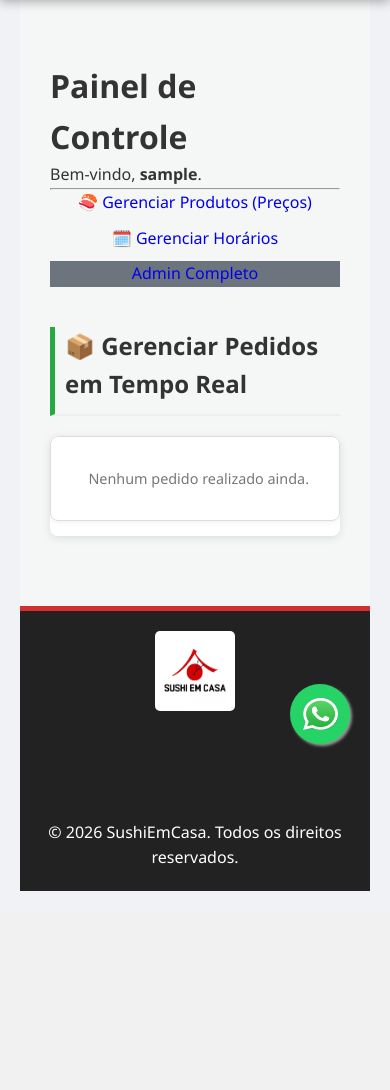
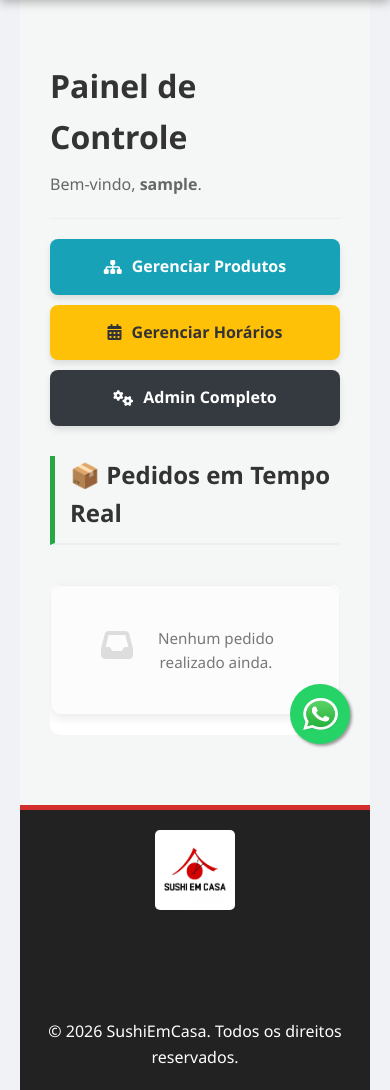
Before and after one commit to jarthur-duarte/SushiEmCasa, a Django app: page /painel/ in a window 390 px wide. Shown: the part 60-1150 px from the top of the page. Before the commit the page ends 951 px from the top, so only its background shows below. Run offline with Django 5.2, Linux system fonts and the light colour scheme; the visitor is signed in with stand-in values (Sample User, id 1); data that the repository does not hold is empty.

Commit message:
"painel mobile"

```diff
--- a/sushiemcasa/templates/sushiemcasa/painel/dashboard.html
+++ b/sushiemcasa/templates/sushiemcasa/painel/dashboard.html
@@ -3,32 +3,236 @@
 
 {% block title %}Painel de Controle{% endblock %}
 
+{% block extra_css %}
+    <link rel="stylesheet" href="https://cdnjs.cloudflare.com/ajax/libs/font-awesome/6.5.1/css/all.min.css">
+
+    <style>
+        /* --- ESTILOS GERAIS --- */
+        .container-admin {
+            max-width: 1200px;
+            margin: 40px auto;
+            padding: 0 20px;
+            padding-bottom: 80px;
+        }
+
+        h1 { color: #333; margin-bottom: 10px; }
+
+        /* --- BOTÕES DE TOPO (LINKS RÁPIDOS) --- */
+        .admin-actions {
+            display: flex;
+            gap: 15px;
+            flex-wrap: wrap;
+            margin-bottom: 30px;
+            margin-top: 20px;
+        }
+
+        .btn-action {
+            flex: 1;
+            min-width: 200px;
+            padding: 15px;
+            text-align: center;
+            text-decoration: none;
+            color: white;
+            border-radius: 8px;
+            font-weight: bold;
+            transition: transform 0.2s, box-shadow 0.2s;
+            display: flex;
+            align-items: center;
+            justify-content: center;
+            gap: 10px;
+            box-shadow: 0 4px 6px rgba(0,0,0,0.1);
+        }
+
+        .btn-produtos { background-color: #17a2b8; } /* Azul Petróleo */
+        .btn-horarios { background-color: #ffc107; color: #333; } /* Amarelo */
+        .btn-django { background-color: #343a40; } /* Cinza Escuro */
+
+        .btn-action:hover { transform: translateY(-2px); box-shadow: 0 6px 12px rgba(0,0,0,0.15); filter: brightness(1.1); }
+
+        /* --- TABELA DE PEDIDOS --- */
+        .titulo-secao {
+            margin-bottom: 20px;
+            color: #333;
+            border-left: 5px solid #28a745;
+            padding-left: 15px;
+            font-size: 1.5rem;
+        }
+
+        .tabela-container {
+            overflow-x: auto; /* Rolagem lateral se necessário no desktop */
+            background: white;
+            border-radius: 10px;
+            box-shadow: 0 4px 15px rgba(0,0,0,0.05);
+        }
+
+        .tabela-admin {
+            width: 100%;
+            border-collapse: collapse;
+            font-size: 0.95rem;
+        }
+
+        .tabela-admin th {
+            background-color: #f8f9fa;
+            color: #555;
+            font-weight: bold;
+            text-transform: uppercase;
+            padding: 15px;
+            text-align: left;
+            border-bottom: 2px solid #ddd;
+        }
+
+        .tabela-admin td {
+            padding: 15px;
+            border-bottom: 1px solid #eee;
+            vertical-align: middle;
+            color: #444;
+        }
+
+        /* Select de Status */
+        .status-select {
+            padding: 8px;
+            border-radius: 5px;
+            border: 1px solid #ced4da;
+            background-color: #fff;
+            cursor: pointer;
+            font-size: 0.9rem;
+        }
+
+        /* Botões da Tabela (Salvar/Excluir) */
+        .btn-icon {
+            border: none;
+            width: 35px;
+            height: 35px;
+            border-radius: 5px;
+            cursor: pointer;
+            display: inline-flex;
+            align-items: center;
+            justify-content: center;
+            color: white;
+            transition: 0.2s;
+            font-size: 1rem;
+        }
+        .btn-save { background-color: #28a745; }
+        .btn-save:hover { background-color: #218838; }
+
+        .btn-delete { background-color: #dc3545; margin-left: 5px; }
+        .btn-delete:hover { background-color: #c82333; }
+
+        /* Badges de Status (Visualização) */
+        .badge {
+            padding: 6px 12px;
+            border-radius: 20px;
+            color: white;
+            font-weight: bold;
+            font-size: 0.75rem;
+            text-transform: uppercase;
+            display: inline-block;
+            white-space: nowrap;
+        }
+        .bg-pending { background-color: #ffc107; color: #333; }
+        .bg-accepted { background-color: #69069e; }
+        .bg-in-preparation { background-color: #17a2b8; }
+        .bg-ready-to-pickup { background-color: #fd7e14; }
+        .bg-out-for-delivery { background-color: #007bff; }
+        .bg-delivered { background-color: #28a745; }
+        .bg-cancelled { background-color: #dc3545; }
+
+
+        /* =========================================
+           VISÃO MOBILE (TABELA VIRA CARDS)
+           ========================================= */
+        @media (max-width: 768px) {
+
+            /* Ajuste dos botões de topo */
+            .admin-actions { flex-direction: column; gap: 10px; }
+            .btn-action { width: 100%; margin: 0; }
+
+            /* Esconde cabeçalho da tabela */
+            .tabela-admin thead { display: none; }
+
+            /* Container vira transparente */
+            .tabela-container { background: transparent; box-shadow: none; }
+
+            /* Transforma linhas em blocos (Cards) */
+            .tabela-admin, .tabela-admin tbody, .tabela-admin tr, .tabela-admin td {
+                display: block;
+                width: 100%;
+                box-sizing: border-box;
+            }
+
+            .tabela-admin tr {
+                background: #fff;
+                margin-bottom: 20px;
+                border-radius: 12px;
+                box-shadow: 0 4px 10px rgba(0,0,0,0.08);
+                border: 1px solid #f0f0f0;
+                overflow: hidden;
+            }
+
+            /* Células viram linhas flexíveis */
+            .tabela-admin td {
+                display: flex;
+                justify-content: space-between;
+                align-items: center;
+                text-align: right;
+                padding: 12px 15px;
+                border-bottom: 1px solid #f5f5f5;
+            }
+
+            .tabela-admin td:last-child {
+                border-bottom: none;
+                background-color: #fcfcfc; /* Destaque para a área de ação */
+                padding: 15px;
+                justify-content: flex-end; /* Alinha botões à direita */
+            }
+
+            /* Rótulo (Label) à esquerda */
+            .tabela-admin td::before {
+                content: attr(data-label);
+                font-weight: bold;
+                text-transform: uppercase;
+                font-size: 0.8rem;
+                color: #888;
+                margin-right: 10px;
+            }
+
+            /* Ajustes específicos de inputs no mobile */
+            .status-select {
+                width: 100%;
+                max-width: 150px;
+                padding: 10px;
+            }
+
+            .btn-icon {
+                width: 45px; height: 45px; /* Botões maiores para o dedo */
+                font-size: 1.2rem;
+            }
+        }
+    </style>
+{% endblock %}
+
 {% block content %}
-<main class="container-carrinho" style="max-width: 1200px; margin: 40px auto; padding: 0 20px;">
+<main class="container-admin">
 
     <h1>Painel de Controle</h1>
-    <p>Bem-vindo, <strong>{{ username }}</strong>.</p>
-    <hr>
+    <p style="color: #666;">Bem-vindo, <strong>{{ user.username }}</strong>.</p>
+    <hr style="border: 0; border-top: 1px solid #eee; margin: 20px 0;">
 
     <div class="admin-actions">
-
-        <a href="{% url 'sushiemcasa:listar_produtos' %}" class="btn-checkout">
-            🍣 Gerenciar Produtos (Preços)
+        <a href="{% url 'sushiemcasa:listar_produtos' %}" class="btn-action btn-produtos">
+            <i class="fas fa-sitemap"></i> Gerenciar Produtos
         </a>
-
-        <a href="/painel/horarios/" class="btn-checkout">
-            🗓️ Gerenciar Horários
+        <a href="{% url 'sushiemcasa:gerenciar_horarios' %}" class="btn-action btn-horarios">
+            <i class="fas fa-calendar-alt"></i> Gerenciar Horários
         </a>
-
-        <a href="/admin/" class="btn-checkout btn-admin-full">
-            Admin Completo
+        <a href="/admin/" class="btn-action btn-django">
+            <i class="fas fa-cogs"></i> Admin Completo
         </a>
-
     </div>
 
     {% if messages %}
         {% for message in messages %}
-            <div style="padding: 10px; margin-bottom: 20px; border-radius: 5px;
+            <div style="padding: 15px; margin-bottom: 20px; border-radius: 8px; text-align: center; font-weight: bold;
                         {% if message.tags == 'success' %}background-color: #d4edda; color: #155724; border: 1px solid #c3e6cb;{% endif %}
                         {% if message.tags == 'error' %}background-color: #f8d7da; color: #721c24; border: 1px solid #f5c6cb;{% endif %}">
                 {{ message }}
@@ -36,122 +240,14 @@
         {% endfor %}
     {% endif %}
 
-    <h2 style="margin-bottom: 20px; color: #333; border-left: 5px solid #28a745; padding-left: 10px;">
-        📦 Gerenciar Pedidos em Tempo Real
-    </h2>
+    <h2 class="titulo-secao">📦 Pedidos em Tempo Real</h2>
 
-    <style>
-        /* --- ESTILO PADRÃO (DESKTOP) --- */
-        .admin-actions {
-            display: flex;
-            gap: 20px;
-            flex-wrap: wrap;
-            margin-bottom: 40px;
-        }
-        .btn-checkout {
-            text-decoration: none;
-            text-align: center;
-            flex: 1; /* Botões tentam ocupar espaço igual */
-            min-width: 200px;
-        }
-        .btn-admin-full {
-            background-color: #6c757d;
-        }
-
-        /* Tabela */
-        .tabela-admin {
-            width: 100%;
-            border-collapse: collapse;
-            background: white;
-            box-shadow: 0 2px 8px rgba(0,0,0,0.1);
-            border-radius: 8px;
-            overflow: hidden;
-            font-size: 0.9rem;
-        }
-        .tabela-admin th { background-color: #343a40; color: white; padding: 12px; text-align: left; }
-        .tabela-admin td { padding: 12px; border-bottom: 1px solid #eee; vertical-align: middle; }
-        .tabela-admin tr:hover { background-color: #f8f9fa; }
-        .status-select { padding: 6px; border-radius: 4px; border: 1px solid #ccc; max-width: 140px;}
-        .btn-save-status {
-            background-color: #28a745; color: white; border: none;
-            padding: 7px 12px; border-radius: 4px; cursor: pointer;
-            transition: 0.2s;
-        }
-        .btn-save-status:hover { background-color: #218838; transform: scale(1.05); }
-        .btn-delete-order {
-            background-color: #dc3545; color: white; border: none;
-            padding: 7px 12px; border-radius: 4px; cursor: pointer;
-            transition: 0.2s;
-            margin-left: 5px;
-        }
-        .btn-delete-order:hover {
-            background-color: #c82333;
-            transform: scale(1.05);
-        }
-
-        .badge { padding: 5px 10px; border-radius: 15px; color: white; font-weight: bold; font-size: 0.75rem; text-transform: uppercase; display: inline-block;min-width: 80px; text-align: center; }
-        .bg-pending { background-color: #ffc107; color: #333; }
-        .bg-accepted { background-color: #69069e; }
-        .bg-in-preparation { background-color: #17a2b8; }
-        .bg-ready-to-pickup { background-color: #fd7e14; }
-        .bg-out-for-delivery { background-color: #007bff; }
-        .bg-delivered { background-color: #28a745; }
-        .bg-cancelled { background-color: #dc3545; }
-        @media (max-width: 768px) {
-            /* 1. Botões ficam um embaixo do outro */
-            .admin-actions { flex-direction: column; gap: 10px; }
-            .btn-checkout { width: 100%; margin: 0; }
-
-            /* 2. Esconde o cabeçalho da tabela */
-            .tabela-admin thead { display: none; }
-
-            /* 3. Transforma a tabela em BLOCOS (Cards) */
-            .tabela-admin, .tabela-admin tbody, .tabela-admin tr, .tabela-admin td {
-                display: block;
-                width: 100%;
-                box-sizing: border-box;
-            }
-
-            /* 4. Estilo de cada "Cartão" (Linha) */
-            .tabela-admin tr {
-                margin-bottom: 15px;
-                border: 1px solid #ddd;
-                border-radius: 8px;
-                box-shadow: 0 2px 5px rgba(0,0,0,0.05);
-                background: #fff;
-            }
-
-            /* 5. Estilo de cada célula dentro do cartão */
-            .tabela-admin td {
-                text-align: right; /* Conteúdo alinhado à direita */
-                padding-left: 50%; /* Espaço para o rótulo */
-                position: relative;
-                border-bottom: 1px solid #eee;
-                display: flex;
-                justify-content: space-between;
-                align-items: center;
-            }
-
-            /* 6. Usa o atributo 'data-label' para criar o título à esquerda */
-            .tabela-admin td::before {
-                content: attr(data-label);
-                font-weight: bold;
-                text-transform: uppercase;
-                font-size: 0.8rem;
-                color: #555;
-                text-align: left;
-            }
-
-            .tabela-admin td:last-child { border-bottom: none; }
-            .status-select { max-width: none; width: 60%; }
-        }
-    </style>
-
-    <div style="width: 100%;"> <table class="tabela-admin">
+    <div class="tabela-container">
+        <table class="tabela-admin">
             <thead>
                 <tr>
                     <th>#ID</th>
-                    <th>Horário</th>
+                    <th>Data/Hora</th>
                     <th>Cliente</th>
                     <th>Itens</th>
                     <th>Total</th>
@@ -162,7 +258,9 @@
             <tbody>
                 {% for pedido in pedidos %}
                 <tr>
-                    <td data-label="ID Pedido"><strong>#{{ pedido.id }}</strong></td>
+                    <td data-label="ID Pedido">
+                        <strong>#{{ pedido.id }}</strong>
+                    </td>
 
                     <td data-label="Data/Hora">
                         {{ pedido.created_at|date:"d/m" }} - {{ pedido.created_at|date:"H:i" }}
@@ -177,14 +275,14 @@
                     </td>
 
                     <td data-label="Itens">
-                        <ul style="padding-left: 0; margin: 0; color: #555; list-style: none; text-align: right;">
+                        <div style="text-align: right; width: 100%;">
                             {% for item in pedido.items.all %}
-                                <li>{{ item.quantity }}x {{ item.item_name }}</li>
+                                <div style="font-size: 0.9rem;">{{ item.quantity }}x {{ item.item_name }}</div>
                             {% endfor %}
-                        </ul>
+                        </div>
                     </td>
 
-                    <td data-label="Total" style="font-weight: bold; color: #333;">
+                    <td data-label="Total" style="font-weight: bold; color: #28a745;">
                         $ {{ pedido.total_price|floatformat:2 }}
                     </td>
 
@@ -194,10 +292,10 @@
                         </span>
                     </td>
 
-                    <td data-label="Ação">
-                        <div style="display: flex; gap: 5px; align-items: center; justify-content: flex-end; width: 100%;">
+                    <td data-label="Gerenciar">
+                        <div style="display: flex; gap: 10px; align-items: center; justify-content: flex-end; width: 100%;">
 
-                            <form method="POST" style="display: flex; gap: 5px; align-items: center;">
+                            <form method="POST" style="display: flex; gap: 5px; align-items: center; flex-grow: 1; justify-content: flex-end;">
                                 {% csrf_token %}
                                 <input type="hidden" name="order_id" value="{{ pedido.id }}">
 
@@ -209,26 +307,25 @@
                                     {% endfor %}
                                 </select>
 
-                                <button type="submit" class="btn-save-status" title="Salvar alteração">
+                                <button type="submit" class="btn-icon btn-save" title="Salvar">
                                     <i class="fas fa-save"></i>
                                 </button>
                             </form>
 
-                            {% if pedido.status == 'Delivered' or pedido.status == 'Cancelled' %}
-                                <form action="{% url 'sushiemcasa:deletar_pedido' pedido.id %}" method="POST" onsubmit="return confirm('Tem certeza que deseja apagar o pedido #{{ pedido.id }} permanentemente?');">
-                                    {% csrf_token %}
-                                    <button type="submit" class="btn-delete-order" title="Excluir Pedido">
-                                        <i class="fas fa-trash-alt"></i>
-                                    </button>
-                                </form>
-                            {% endif %}
+                            <form action="{% url 'sushiemcasa:deletar_pedido' pedido.id %}" method="POST" onsubmit="return confirm('Tem certeza que deseja apagar o pedido #{{ pedido.id }}?');">
+                                {% csrf_token %}
+                                <button type="submit" class="btn-icon btn-delete" title="Excluir">
+                                    <i class="fas fa-trash-alt"></i>
+                                </button>
+                            </form>
 
                         </div>
                     </td>
-                    </tr>
+                </tr>
                 {% empty %}
                 <tr>
-                    <td colspan="7" style="text-align: center; padding: 30px; color: #777;">
+                    <td colspan="7" style="text-align: center; padding: 40px; color: #777;">
+                        <i class="fas fa-inbox" style="font-size: 2rem; display: block; margin-bottom: 10px; color: #ddd;"></i>
                         Nenhum pedido realizado ainda.
                     </td>
                 </tr>
```
